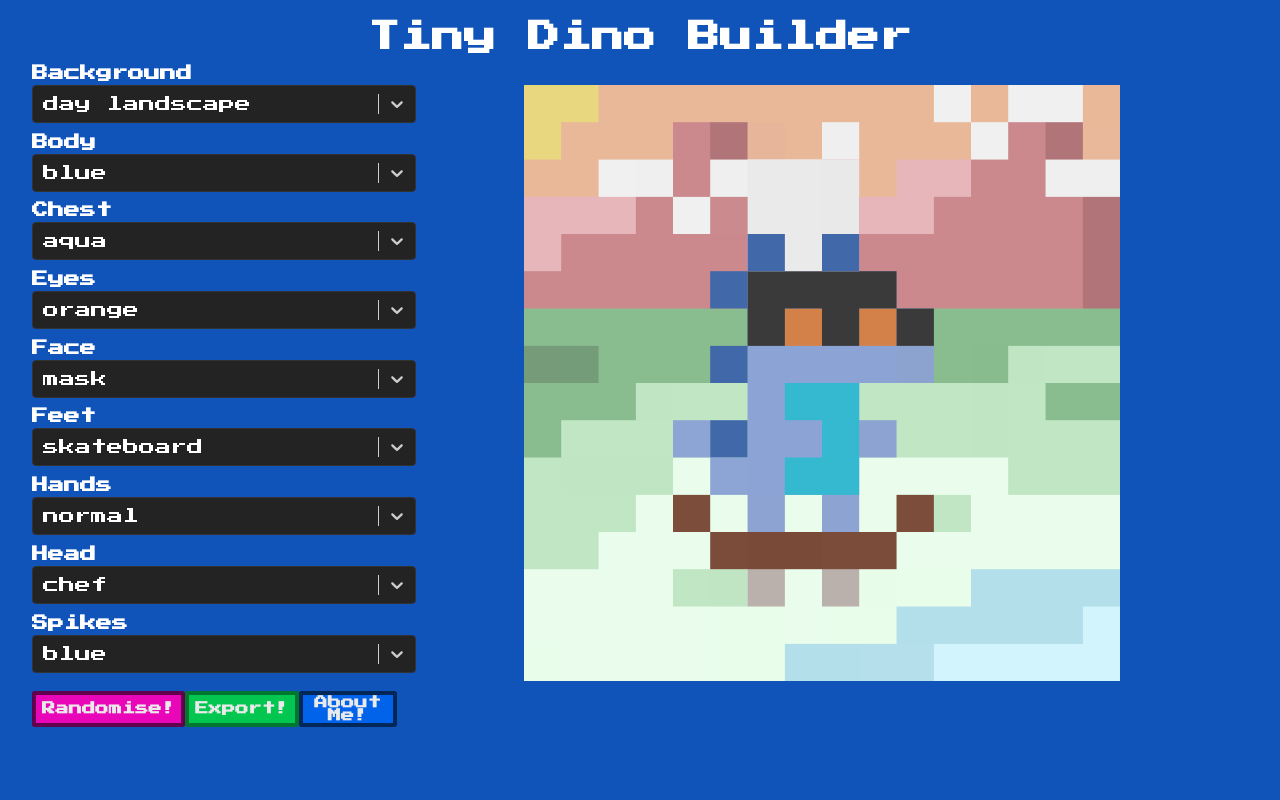
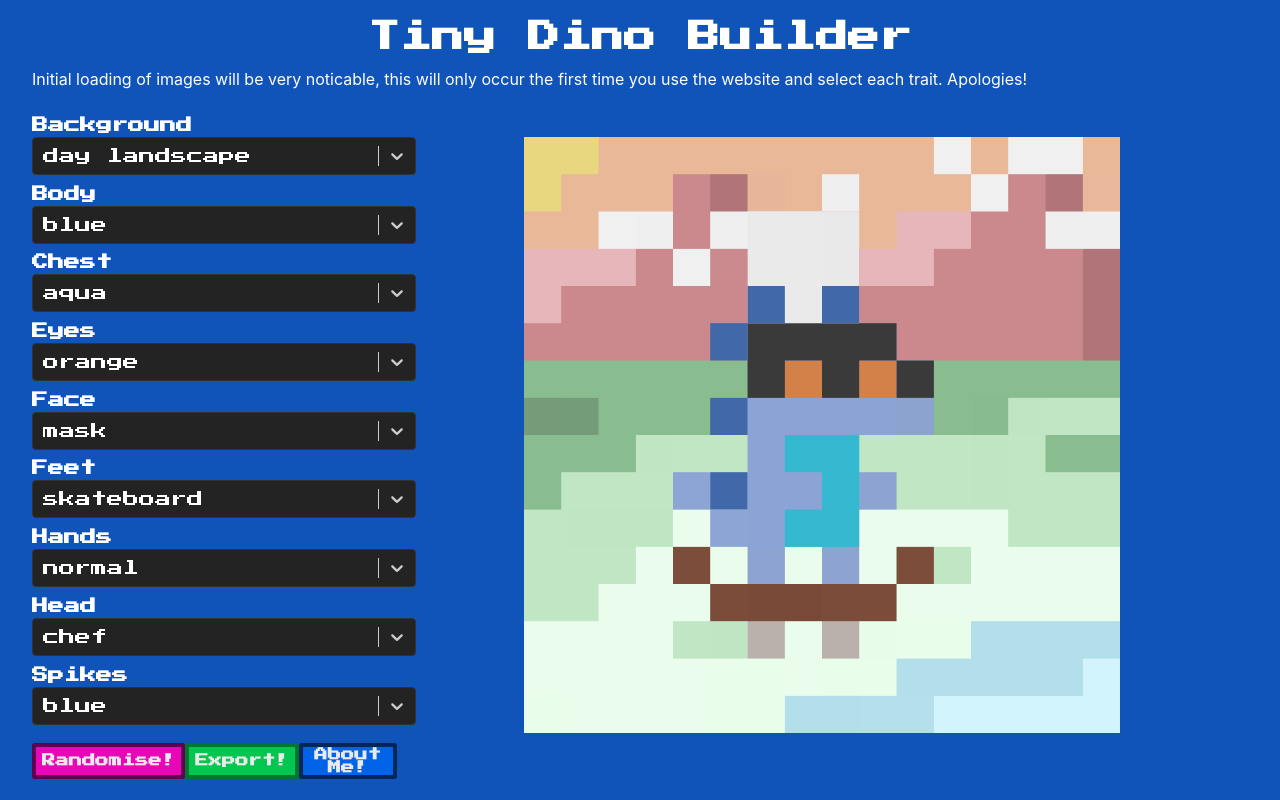
Before and after one commit to NiamiTV/tinydinobuilder, a Next.js app: page / in a window 1280 px wide. Built offline with nearby package versions, Linux system fonts and the light colour scheme.

Commit message:
delay message

```diff
--- a/pages/index.tsx
+++ b/pages/index.tsx
@@ -571,6 +571,7 @@ const Home: NextPage = () => {
         <title>Tiny Dino Builder</title>
       </Head>
       <h1 className={styles.Title}>Tiny Dino Builder</h1>
+      <p>Initial loading of images will be very noticable, this will only occur the first time you use the website and select each trait. Apologies!</p>
       <main className={styles.main}>
         <div className={styles.controls}>
 
```
